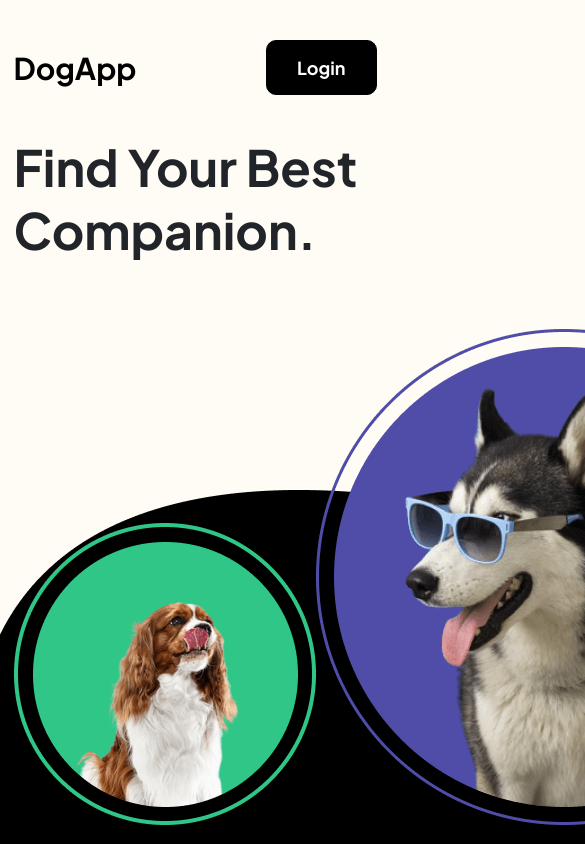
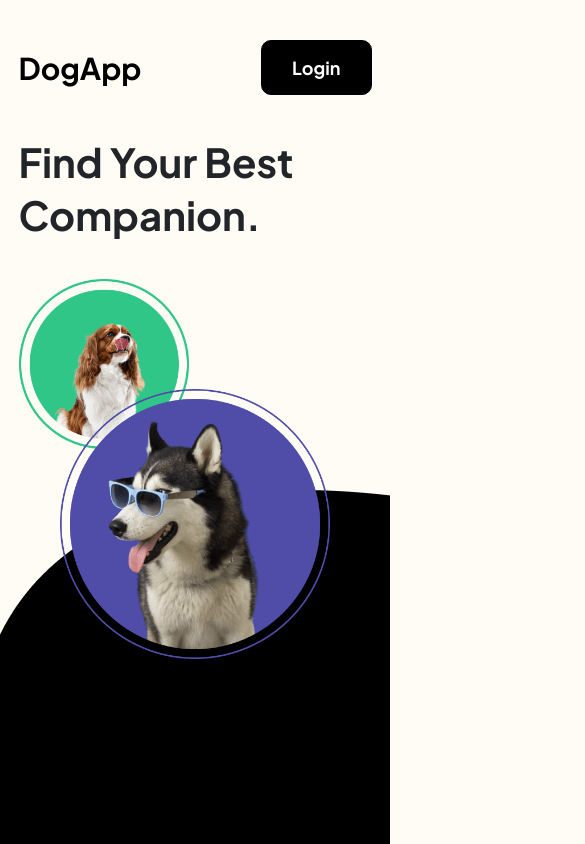
Before and after one commit to SourabhRavi/dog-app, a React (Create React App) app: page / in a window 390 px wide. Shown: the top 844 px of the page, 585 px wide, since content can reach past the window. Built offline with nearby package versions, Linux system fonts and the light colour scheme; no server answers.

Commit message:
add media queries

```diff
--- a/src/App.css
+++ b/src/App.css
@@ -127,3 +127,178 @@ body {
 .heading.home {
   margin-bottom: 40px;
 }
+
+@media only screen and (max-width: 1440px) {
+
+  .hero-img-wrap .one,
+  .hero-img-wrap .three {
+    width: 280px;
+  }
+
+  .hero-img-wrap .two {
+    width: 450px;
+  }
+
+  .hero-img-wrap .one {
+    align-self: center;
+  }
+}
+
+@media only screen and (max-width: 1439px) {
+  .hero-img-wrap .two {
+    width: 400px;
+  }
+
+  .hero-img-wrap .one,
+  .hero-img-wrap .three {
+    width: 240px;
+  }
+}
+
+@media only screen and (max-width: 1199px) {
+
+  .hero-img-wrap .one,
+  .hero-img-wrap .three {
+    width: 220px;
+  }
+}
+
+@media only screen and (max-width: 991px) {
+
+  .hero-img-wrap .three {
+    width: 140px;
+    align-self: flex-end;
+  }
+
+  .hero-img-wrap .one {
+    width: 180px;
+    align-self: flex-end;
+  }
+
+  .hero-img-wrap .two {
+    width: 310px;
+  }
+
+  .hero-heading {
+    font-size: 45px;
+    line-height: 53px;
+  }
+
+  .menu-item img {
+    height: 210px;
+    width: 210px;
+  }
+
+  .grid-list {
+    grid-template-columns: repeat(3, 1fr);
+  }
+}
+
+
+@media only screen and (max-width: 767px) {
+  .hero-img-wrap .three {
+    display: none;
+  }
+
+  .menu-item img {
+    height: 150px;
+    width: 150px;
+  }
+
+  .grid-list {
+    grid-template-columns: repeat(2, 1fr);
+  }
+
+  .heading,
+  .heading span {
+    font-size: 36px;
+    line-height: 40px;
+  }
+
+  .heading-wrap svg {
+    width: 110px;
+  }
+
+}
+
+
+@media only screen and (max-width: 575px) {
+  .home-menu-wrap {
+    flex-direction: column;
+  }
+
+  .menu-item:nth-child(1) {
+    margin-bottom: 30px;
+  }
+
+  .heading.home {
+    margin-right: 0;
+  }
+
+  .heading {
+    font-size: 36px;
+    line-height: 40px;
+  }
+
+  .heading-wrap svg {
+    width: 90px;
+  }
+}
+
+@media only screen and (max-width: 500px) {
+  .hero-img-wrap {
+    padding-top: 20px;
+    flex-direction: column;
+  }
+
+  .hero-img-wrap .one {
+    width: 170px;
+    align-self: flex-start;
+  }
+
+  .hero-img-wrap .two {
+    width: 270px;
+    margin-top: -60px;
+    align-self: center;
+  }
+
+  .hero-heading {
+    font-size: 40px;
+    line-height: 53px;
+  }
+
+  .heading,
+  .heading span {
+    font-size: 27px;
+    line-height: 30px;
+  }
+
+  .container {
+    max-width: 380px;
+  }
+
+  .card-item {
+    width: 100%;
+  }
+
+  .card-item h2 {
+    font-size: 14px;
+  }
+
+  .grid-list {
+    margin-top: 20px;
+    grid-gap: 15px;
+  }
+}
+
+@media only screen and (max-width: 375px) {
+
+  .hero-img-wrap .two {
+    width: 250px;
+    margin-top: -50px;
+  }
+
+  .container {
+    max-width: 360px;
+  }
+}
--- a/src/Components/CardItem.js
+++ b/src/Components/CardItem.js
@@ -20,7 +20,7 @@ function CardItem({ breed }) {
 
   return (
     <div className="card-item">
-      <Card sx={{ minHeight: "280px", width: "100%" }}>
+      <Card sx={{ minHeight: "280px" }}>
         <CardCover>
           {imgUrl === false ? (
             <Skeleton
--- a/src/Pages/Home.js
+++ b/src/Pages/Home.js
@@ -1,4 +1,4 @@
-import React, { useState } from "react";
+import React, { useEffect, useState } from "react";
 import Breed from "../Components/Breed";
 import Random from "../Components/Random";
 import breed from "../Components/img/menu-img-1.png";
@@ -6,13 +6,24 @@ import random from "../Components/img/find-dog-img.png";
 import loginBackgroundImg from "../Components/img/login-bg.png";
 
 function Home() {
+  const [menuItem, setMenuItem] = useState(false);
+
   document.body.style.backgroundColor = "#1870A1";
   document.body.style.backgroundImage = `url("${loginBackgroundImg}")`;
   document.body.style.backgroundRepeat = "no-repeat";
   document.body.style.backgroundPositionY = "bottom";
   document.body.style.height = "100vh";
 
-  const [menuItem, setMenuItem] = useState(false);
+  useEffect(() => {
+    if (window.innerWidth < 767 && menuItem === false) {
+      document.body.style.height = "max-content";
+      document.body.style.backgroundImage = "none";
+      document.getElementById("main-content").style.padding = "0";
+    }
+    if (window.innerWidth < 1199 && menuItem === "breed") {
+      document.getElementById("main-content").style.padding = "20px";
+    }
+  }, [menuItem]);
 
   return (
     <>
```
